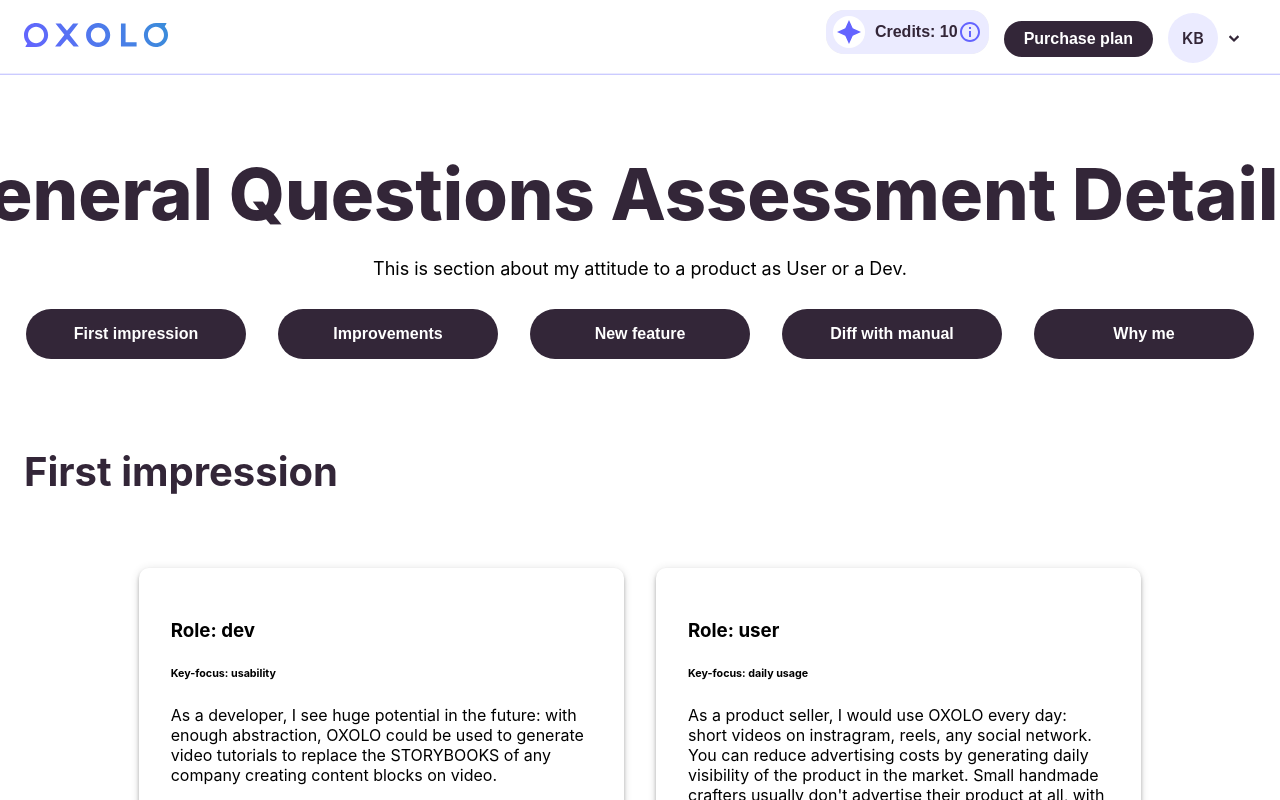
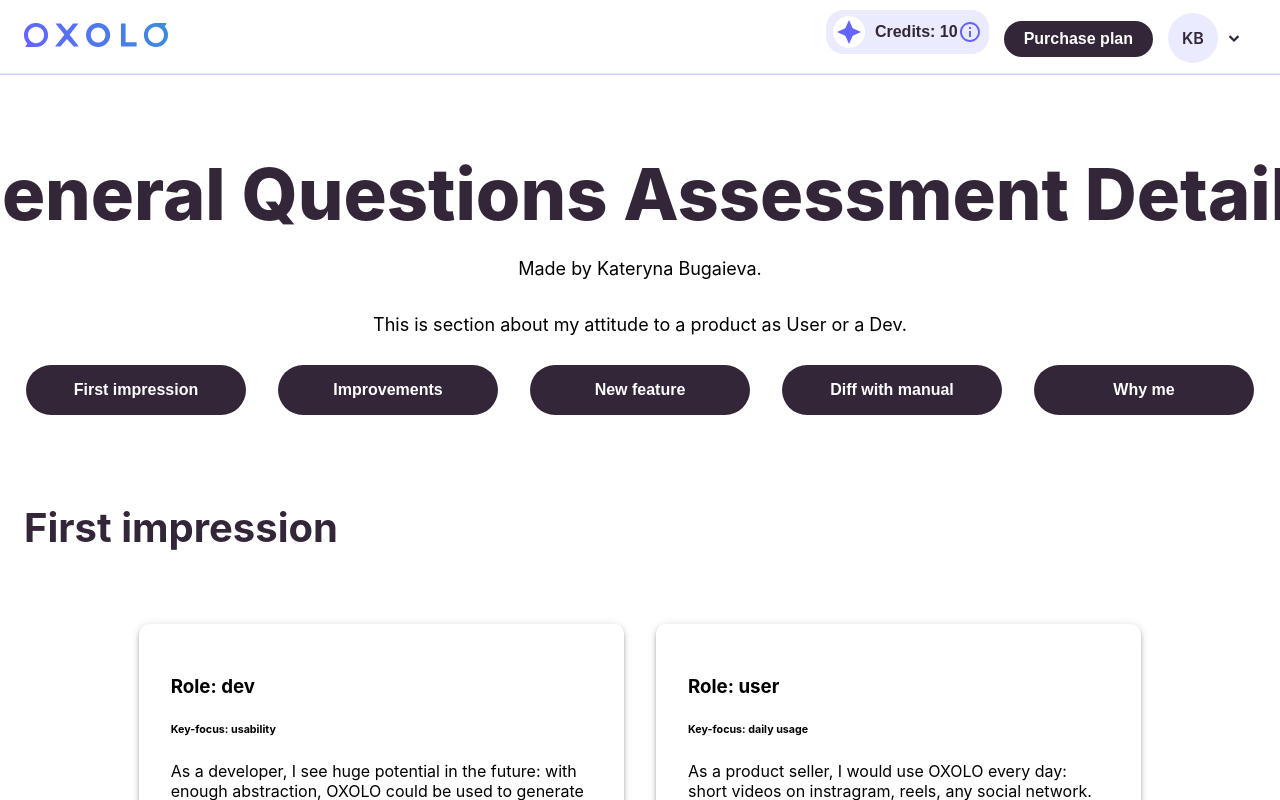
Before and after one commit to katerynabugaieva/oxolo, a React (Create React App) app: page / in a window 1280 px wide. Shown: the top 800 px of the page. Built offline with nearby package versions, Linux system fonts and the light colour scheme.

Commit message:
update packages

```diff
--- a/package.json
+++ b/package.json
@@ -6,7 +6,6 @@
     "@emotion/react": "^11.11.3",
     "@emotion/styled": "^11.11.0",
     "@mui/icons-material": "^5.15.10",
-    "@mui/material": "^5.15.10",
     "@testing-library/jest-dom": "^5.17.0",
     "@testing-library/react": "^13.4.0",
     "@testing-library/user-event": "^13.5.0",
--- a/src/FAQ.tsx
+++ b/src/FAQ.tsx
@@ -12,10 +12,11 @@
             <div className="titel-wrap">
               <div className="titel">
                 <h2 className=" titel-h2">
-                  <span>General Questions Assessment Details:</span>
+                  <span>General Questions Assessment Details</span>
                 </h2>
               </div>
               <div className="subtitel-container">
+                <div className="subtitel">Made by Kateryna Bugaieva.</div>
                 <div className="subtitel">
                   This is section about my attitude to a product as User or a
                   Dev.
```
